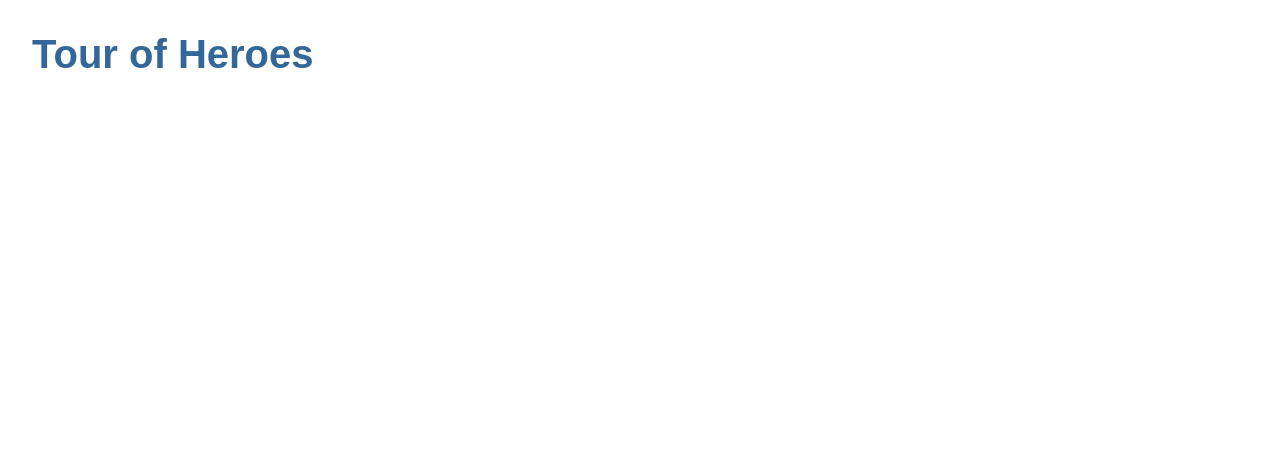
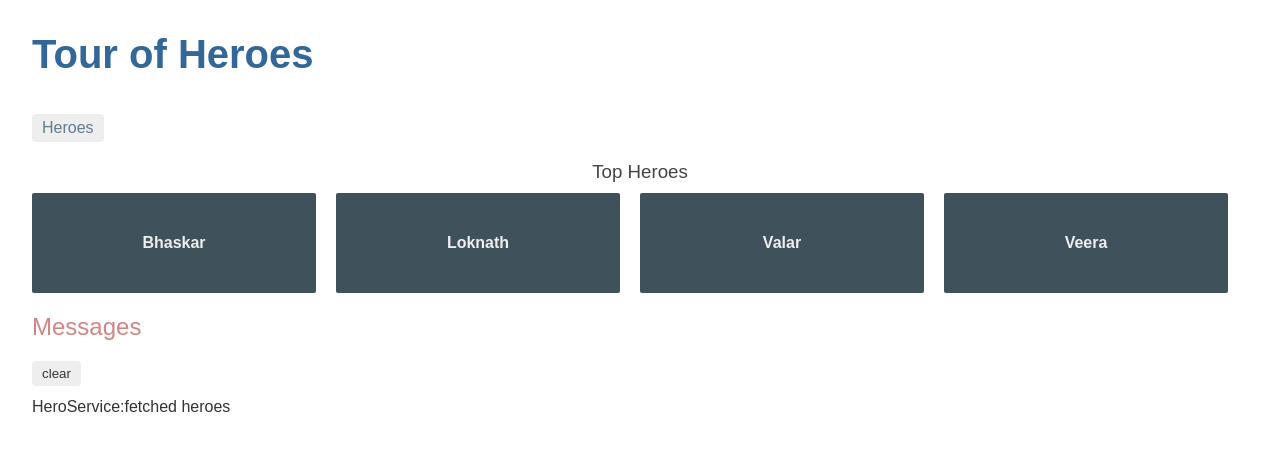
Before and after one commit to nakkajagadeesh12/angular-tout-of-heroes, an Angular app: page /dashboard in a window 1280 px wide. Before the commit this address led to /. Shown: the top 450 px of the page. Built offline with nearby package versions, Linux system fonts and the light colour scheme.

Commit message:
3 files modified, 3 added

```diff
--- a/src/app/app-routing/app-routing.module.ts
+++ b/src/app/app-routing/app-routing.module.ts
@@ -1,9 +1,13 @@
 import { NgModule } from '@angular/core';
 import { RouterModule, Routes } from '@angular/router';
 import { HeroesComponent } from '../heroes/heroes.component';
+import { DashboardComponent } from '../dashboard/dashboard.component';
+
 
 const routes: Routes = [
-  { path: 'heroes', component: HeroesComponent }
+  { path: '', redirectTo: '/dashboard', pathMatch: 'full' },
+  { path: 'dashboard', component: DashboardComponent },
+  { path: 'heroes', component: HeroesComponent },
 ]
 
 @NgModule({
--- a/src/app/app.component.html
+++ b/src/app/app.component.html
@@ -1,4 +1,7 @@
 <h1>{{title}}</h1>
+<nav>
+	<a routerLink="/heroes">Heroes</a>
+</nav>
 <router-outlet></router-outlet>
 <app-messages></app-messages>
 
--- a/src/app/app.module.ts
+++ b/src/app/app.module.ts
@@ -9,13 +9,15 @@
 import { MessagesComponent } from './messages/messages.component';
 import { MessageService } from './message.service';
 import { AppRoutingModule } from './app-routing/app-routing.module';
+import { DashboardComponent } from './dashboard/dashboard.component';
 
 @NgModule({
   declarations: [
     AppComponent,
     HeroesComponent,
     HeroDetailComponent,
-    MessagesComponent
+    MessagesComponent,
+    DashboardComponent
   ],
   imports: [
     BrowserModule,
--- /dev/null
+++ b/src/app/dashboard/dashboard.component.css
@@ -0,0 +1,63 @@
+/* DashboardComponent's private CSS styles */
+[class*='col-'] {
+  float: left;
+  padding-right: 20px;
+  padding-bottom: 20px;
+}
+[class*='col-']:last-of-type {
+  padding-right: 0;
+}
+a {
+  text-decoration: none;
+}
+*, *:after, *:before {
+  -webkit-box-sizing: border-box;
+  -moz-box-sizing: border-box;
+  box-sizing: border-box;
+}
+h3 {
+  text-align: center;
+  margin-bottom: 0;
+}
+h4 {
+  position: relative;
+}
+.grid {
+  margin: 0;
+}
+.col-1-4 {
+  width: 25%;
+}
+.module {
+  padding: 20px;
+  text-align: center;
+  color: #eee;
+  max-height: 120px;
+  min-width: 120px;
+  background-color: #3f525c;
+  border-radius: 2px;
+}
+.module:hover {
+  background-color: #eee;
+  cursor: pointer;
+  color: #607d8b;
+}
+.grid-pad {
+  padding: 10px 0;
+}
+.grid-pad > [class*='col-']:last-of-type {
+  padding-right: 20px;
+}
+@media (max-width: 600px) {
+  .module {
+    font-size: 10px;
+    max-height: 75px; }
+}
+@media (max-width: 1024px) {
+  .grid {
+    margin: 0;
+  }
+  .module {
+    min-width: 60px;
+  }
+}
--- /dev/null
+++ b/src/app/dashboard/dashboard.component.html
@@ -0,0 +1,8 @@
+<h3>Top Heroes</h3>
+<div class="grid grid-pad">
+  <a *ngFor="let hero of heroes" class="col-1-4">
+    <div class="module hero">
+      <h4>{{hero.name}}</h4>
+    </div>
+  </a>
+</div>
--- /dev/null
+++ b/src/app/dashboard/dashboard.component.ts
@@ -0,0 +1,23 @@
+import { Component, OnInit } from '@angular/core';
+import { Hero } from '../hero';
+import { HeroService } from '../hero.service';
+
+@Component({
+  selector: 'app-dashboard',
+  templateUrl: './dashboard.component.html',
+  styleUrls: ['./dashboard.component.css']
+})
+export class DashboardComponent implements OnInit {
+  heroes: Hero[] = [];
+
+  constructor(private heroService: HeroService) { }
+
+  ngOnInit() {
+    this.getHeroes();
+  }
+
+  getHeroes(): void {
+    this.heroService.getHeroes()
+      .subscribe(heroes => this.heroes = heroes.slice(1, 5));
+  }
+}
```
